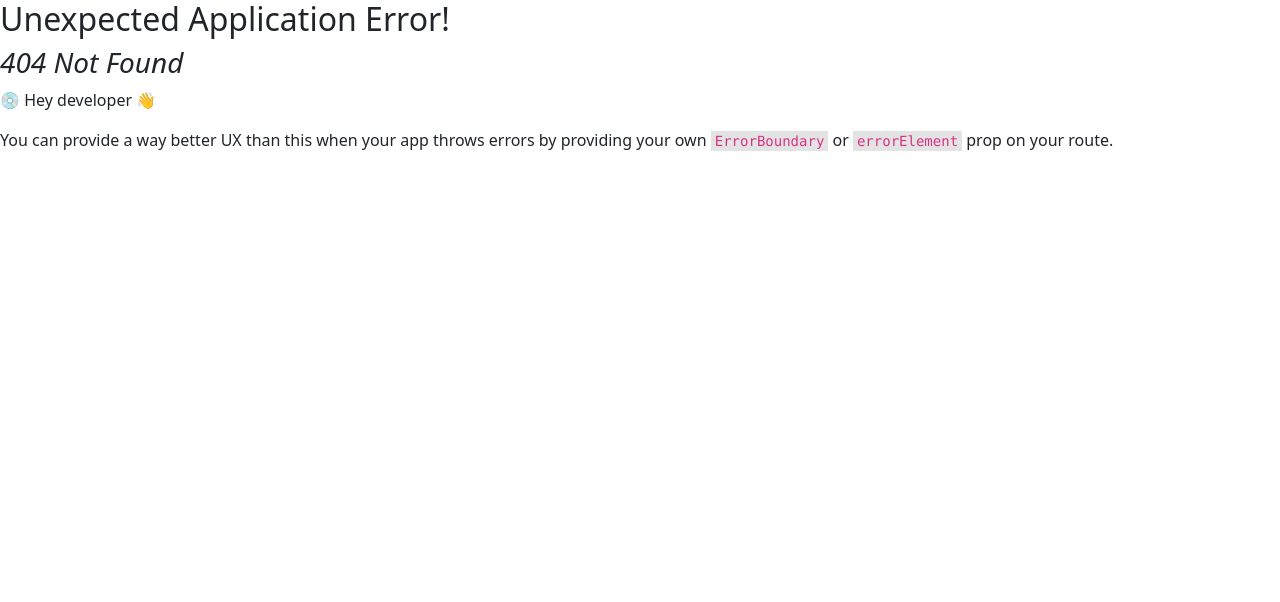
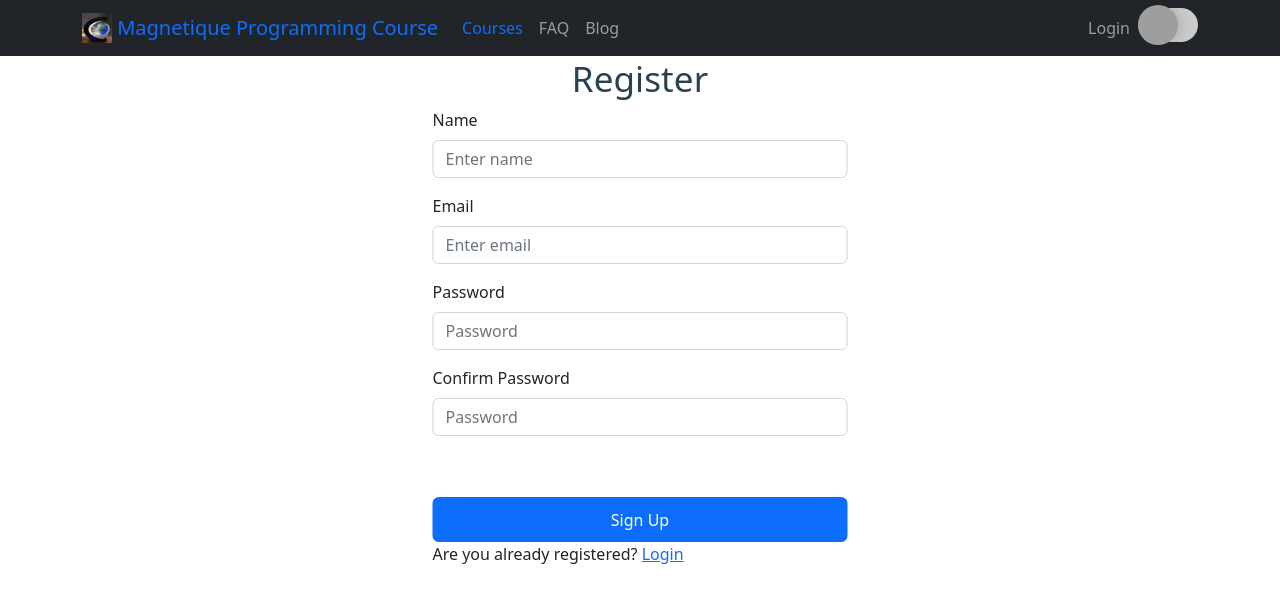
Before and after one commit to mostakshaikh50/magnetique-programming-course-client, a React (Create React App) app: page /register in a window 1280 px wide. Before the commit this address had no page. Shown: the top 602 px of the page. Built offline with nearby package versions, Linux system fonts and the light colour scheme; grey boxes are pictures that could not be loaded.

Commit message:
login, register

```diff
--- a/src/Pages/Course/Course/Course.js
+++ b/src/Pages/Course/Course/Course.js
@@ -9,16 +9,17 @@ const Course = () => {
     const courseItem = coursesItem.split('_');
     console.log(courseItem)
     return (
-        <Card className="mb-5">
+        <div>
+            <Card style={{ height: "500px", width: "900px" }} className="mb-5">
                 <Card.Body>
                     <Card.Title><h3 style={{ color: "green", fontWeight: "700" }} className='text-center'>{courseCategory.title}</h3></Card.Title>
                     <Card.Text>
-                    <ListGroup style={{ width: "300px"}} className='text-center mt-3 mx-5'>
-                        <ListGroup.Item>Course Item-1:<span style={{ color: 'blue', fontSize:"20px", fontFamily:"700"}}> {courseItem[0]}</span></ListGroup.Item>
-                        <ListGroup.Item>Course Item-2:<span style={{ color: 'blue', fontSize:"20px"}}> {courseItem[1]}</span></ListGroup.Item>
-                        <ListGroup.Item>Course Item-3:<span style={{ color: 'blue', fontSize:"20px"}}> {courseItem[2]}</span></ListGroup.Item>
-                        <ListGroup.Item>Course Item-4:<span style={{ color: 'blue', fontSize:"20px"}}> {courseItem[3]}</span></ListGroup.Item>
-                        <ListGroup.Item>Price:<span style={{ color: 'blue', fontSize:"20px", fontWeight: "600"}}> {courseCategory.price}£</span></ListGroup.Item>
+                        <ListGroup style={{ width: "300px" }} className='text-center mt-3 mx-5'>
+                            <ListGroup.Item>Course Item-1:<span style={{ color: 'blue', fontSize: "20px", fontFamily: "700" }}> {courseItem[0]}</span></ListGroup.Item>
+                            <ListGroup.Item>Course Item-2:<span style={{ color: 'blue', fontSize: "20px" }}> {courseItem[1]}</span></ListGroup.Item>
+                            <ListGroup.Item>Course Item-3:<span style={{ color: 'blue', fontSize: "20px" }}> {courseItem[2]}</span></ListGroup.Item>
+                            <ListGroup.Item>Course Item-4:<span style={{ color: 'blue', fontSize: "20px" }}> {courseItem[3]}</span></ListGroup.Item>
+                            <ListGroup.Item>Price:<span style={{ color: 'blue', fontSize: "20px", fontWeight: "600" }}> {courseCategory.price}£</span></ListGroup.Item>
                         </ListGroup>
 
                     </Card.Text>
@@ -26,6 +27,9 @@ const Course = () => {
                     <p className=''>{courseCategory.details}</p>
                 </Card.Body>
             </Card>
+        </div>
+
+
     );
 };
 
--- a/src/Pages/Home/Home/Home.js
+++ b/src/Pages/Home/Home/Home.js
@@ -4,28 +4,39 @@ import Card from 'react-bootstrap/Card';
 import Button from 'react-bootstrap/Button';
 import Col from 'react-bootstrap/Col';
 import Row from 'react-bootstrap/Row';
+import SideNav from '../../Shared/SideNav/SideNav';
+import { Container } from 'react-bootstrap';
+import Footer from '../../Shared/Footer/Footer';
 
 
 const Home = () => {
     const allCourse = useLoaderData();
     return (
         <div>
-            <Row xs={1} md={2} className="g-4">
+            <Container>
+                <Row  className="row  row-cols-sm-1  row-cols-md-2 row-cols-lg-3 shadow-sm">
+                    <Col className='' sm={4}>
+
+                        <SideNav></SideNav>
+                    </Col>
+                    <Col lg-8>
                         {allCourse.length && allCourse.map((item, idx) => (
-                    <Col key={idx}>
-                        <Card style={{ height: "300px" }}>
+
+                            <Card key={idx} style={{ height: "300px" }}>
                                 <Card.Body className='mt-3'>
                                     <Card.Title><h3 className='h2 text-center mb-3'>{item.name}</h3></Card.Title>
                                     <Card.Text>
                                         <h4 className='mb-5 text-center'>{item.duration}</h4>
                                         <p className='text-center'>{item.description}</p>
                                     </Card.Text>
-                                <Button style={{ marginLeft:'140px' }} variant="outline-info"><Link to={`/course/${item.id}`}>Learn More</Link></Button>
+                                    <Button style={{ marginLeft: '140px' }} variant="outline-info"><Link to={`/course/${item.id}`}>Learn More</Link></Button>
                                 </Card.Body>
                             </Card>
+                        ))}
                     </Col>
-                ))}
                 </Row>
+            </Container>
+            <Footer></Footer>
         </div>
     );
 };
--- a/src/Pages/Shared/Header/Header.js
+++ b/src/Pages/Shared/Header/Header.js
@@ -36,14 +36,12 @@ const Header = () => {
                         <Nav.Link href="#pricing">Blog</Nav.Link>
                     </Nav>
                     <Nav>
-                        <Nav.Link href="">Login</Nav.Link>
+                        <Nav.Link href="/login">Login</Nav.Link>
 
                         <label id="switch" class="switch">
                                 <input type="checkbox" onChange={toggleTheme} id="slider"/>
                                     <span class="slider round"></span>
                             </label>
-
-
                     </Nav>
                 </Navbar.Collapse>
             </Container>
--- /dev/null
+++ b/src/Pages/Shared/Login/Login/Login.css
@@ -0,0 +1,37 @@
+.form-login{
+    position: absolute;
+  top: 30%;
+  left: 50%;
+  transform: translate(-50%,-50%);
+
+  /* width: 500px;
+  height: 600px;
+  margin: 20px auto;
+  border: 1px solid #95A0A7;
+  border-radius: 8px; */
+}
+
+.form-title{
+    font-weight: 400;
+    font-size: 35px;
+    line-height: 42px;
+    letter-spacing: 0.0025em;
+    color: #2A414F;
+    text-align: center;
+}
+.btn-submit{
+    width: 415px;
+    height: 45px;
+    margin-top: 45px;
+    background-color: rgba(255,153,0,0.3);
+    border-radius: 5px;
+    font-weight: 400;
+    font-size: 21px;
+    color: #0E161A;
+    border: none;
+    padding-left: 10px;
+}
+
+.btn-submit:hover{
+    background-color: rgba(255,153,0, 0.6);
+}
--- /dev/null
+++ b/src/Pages/Shared/Login/Login/Login.js
@@ -0,0 +1,27 @@
+import React from 'react';
+import Form from 'react-bootstrap/Form';
+import Button from 'react-bootstrap/Button';
+import { Link } from 'react-router-dom';
+import './Login.css'
+
+const Login = () => {
+    return (
+        <div className='form-login'>
+            <h2 className='form-title'>Login</h2>
+            <Form>
+                <Form.Group className="mb-3" controlId="formGroupEmail">
+                    <Form.Label>Email</Form.Label>
+                    <Form.Control name="email" type="email" placeholder="Enter email" />
+                </Form.Group>
+                <Form.Group className="mb-3" controlId="formGroupPassword">
+                    <Form.Label>Password</Form.Label>
+                    <Form.Control type="password" name="password" placeholder="Password" />
+                </Form.Group>
+                <Button className='btn-submit' variant="primary" type="submit">Login</Button>
+                <p>New to here ? <Link to="/register">Create New Account</Link></p>
+            </Form>
+        </div>
+    );
+};
+
+export default Login;
--- /dev/null
+++ b/src/Pages/Shared/Register/Register/Register.css
@@ -0,0 +1,37 @@
+.form-register{
+    position: absolute;
+  top: 40%;
+  left: 50%;
+  transform: translate(-50%,-50%);
+
+  /* width: 500px;
+  height: 600px;
+  margin: 20px auto;
+  border: 1px solid #95A0A7;
+  border-radius: 8px; */
+}
+
+.form-title{
+    font-weight: 400;
+    font-size: 35px;
+    line-height: 42px;
+
+    color: #2A414F;
+    text-align: center;
+}
+.btn-register{
+    width: 415px;
+    height: 45px;
+    margin-top: 45px;
+    background-color: rgba(255,153,0,0.3);
+    border-radius: 5px;
+    font-weight: 400;
+    font-size: 21px;
+    color: #0E161A;
+    border: none;
+    padding-left: 10px;
+}
+
+.btn-submit:hover{
+    background-color: rgba(255,153,0, 0.6);
+}
--- /dev/null
+++ b/src/Pages/Shared/Register/Register/Register.js
@@ -0,0 +1,35 @@
+import React from 'react';
+import Form from 'react-bootstrap/Form';
+import Button from 'react-bootstrap/Button';
+import { Link } from 'react-router-dom';
+import './Register.css'
+
+const Register = () => {
+    return (
+        <div>
+            <Form className='form-register'>
+                <h2 className='form-title'>Register</h2>
+                <Form.Group className="mb-3" controlId="formGroupEmail">
+                    <Form.Label>Name</Form.Label>
+                    <Form.Control name="name" type="name" placeholder="Enter name" />
+                </Form.Group>
+                <Form.Group className="mb-3" controlId="formGroupEmail">
+                    <Form.Label>Email</Form.Label>
+                    <Form.Control name="email" type="email" placeholder="Enter email" />
+                </Form.Group>
+                <Form.Group className="mb-3" controlId="formGroupPassword">
+                    <Form.Label>Password</Form.Label>
+                    <Form.Control type="password" name="password" placeholder="Password" />
+                </Form.Group>
+                <Form.Group className="mb-3" controlId="formGroupPassword">
+                    <Form.Label>Confirm Password</Form.Label>
+                    <Form.Control type="password" name="confirm" placeholder="Password" />
+                </Form.Group>
+                <Button className='btn-register' variant="primary" type="submit">Sign Up</Button>
+                <p>Are you already registered? <Link to="/login">Login</Link></p>
+            </Form>
+        </div>
+    );
+};
+
+export default Register;
--- a/src/layout/Main.js
+++ b/src/layout/Main.js
@@ -9,17 +9,18 @@ const Main = () => {
     return (
         <div>
             <Header></Header>
-            <Container>
+             <Outlet></Outlet>
+            {/* <Container>
             <Row>
                 <Col lg="4">
                    <h3 className='mt-3'><SideNav></SideNav></h3>
                 </Col>
                 <Col lg="8">
-                    <Outlet></Outlet>
+
                 </Col>
             </Row>
-        </Container>
-        <Footer></Footer>
+        </Container> */}
+
         </div>
     );
 };
```
Also changed, not shown: src/Routes/Routes/Routes.js (+10 -0 lines). Lines whose indentation alone changed are shown as unchanged.
